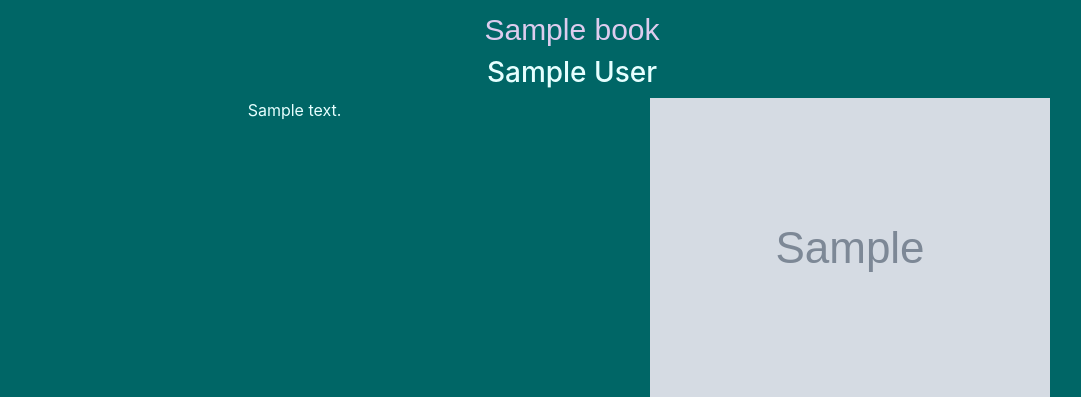
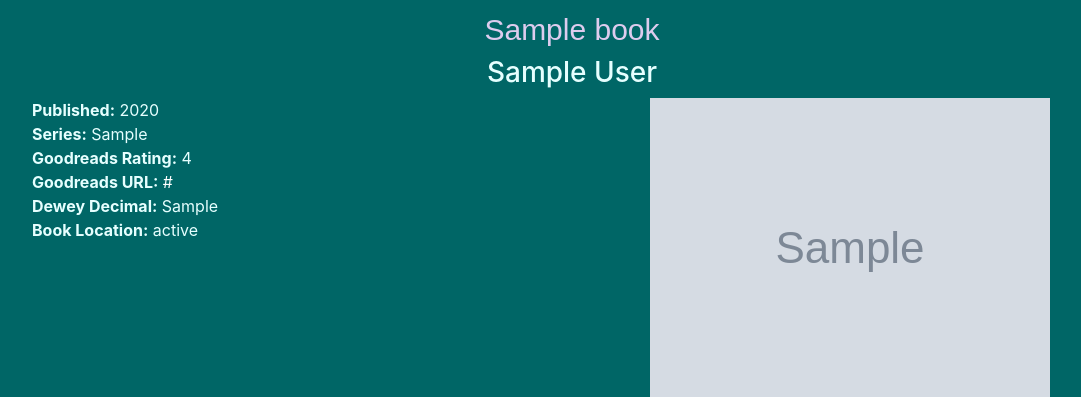
Before and after one commit to craigles75/bookshelf, a Flask app: template templates/book.html in a window 1280 px wide. Shown: the part 68-465 px from the top of the page, without its empty margins (68-1149 px from the left). Run offline with Flask 2, Linux system fonts and the light colour scheme; tables that the repository leaves empty hold one stand-in row (values such as "Sample post"); the template is opened without the code that fills it: values that come from a table or form of the project are taken from there, most other values are stand-ins (such as "Sample title", 1, 10 or a date in 2020); grey boxes marked "Sample" are stand-in pictures; some libraries are stand-ins or nearby versions; grey boxes are pictures that could not be loaded.

Commit message:
add extra book info

```diff
--- a/templates/book.html
+++ b/templates/book.html
@@ -10,13 +10,37 @@
   </div>
   <div class="row mb-3">
     <div class="col-md-6 themed-grid-col">
-      {% if goodreads_info.description %}
-        <p>{{goodreads_info.description}}</p>
-      {%endif%}
+      <p style="text-align: left;">
+        {% if book.year %}
+          <strong>Published:</strong> {{book.year}}<br>
+        {%endif%}
+        {% if book.series %}
+          <strong>Series:</strong> {{book.series}}<br>
+        {%endif%}
+        {% if goodreads_info.average_rating %}
+          <strong>Goodreads Rating:</strong> {{goodreads_info.average_rating}}<br>
+        {%endif%}
+        {% if book.goodreads_url %}
+          <strong>Goodreads URL:</strong> <a href="{{book.goodreads_url}}" target="_new">{{book.goodreads_url}}</a><br>
+        {%endif%}
+        {% if book.dewey %}
+          <strong>Dewey Decimal:</strong> {{book.dewey}}<br>
+        {%endif%}
+        {% if book.status %}
+          <strong>Book Location:</strong> {{book.status}}<br>
+        {%endif%}
+      </p>
     </div>
     <div class="col-md-6 themed-grid-col">
       {% if goodreads_info %}
         <img src="{{goodreads_info.image_url}}">
+      {%endif%}
+    </div>
+  </div>
+  <div class="row mb-3">
+    <div class="themed-grid-col">
+      {% if goodreads_info.description %}
+        <p>{{goodreads_info.description | safe}}</p>
       {%endif%}
     </div>
   </div>
```
